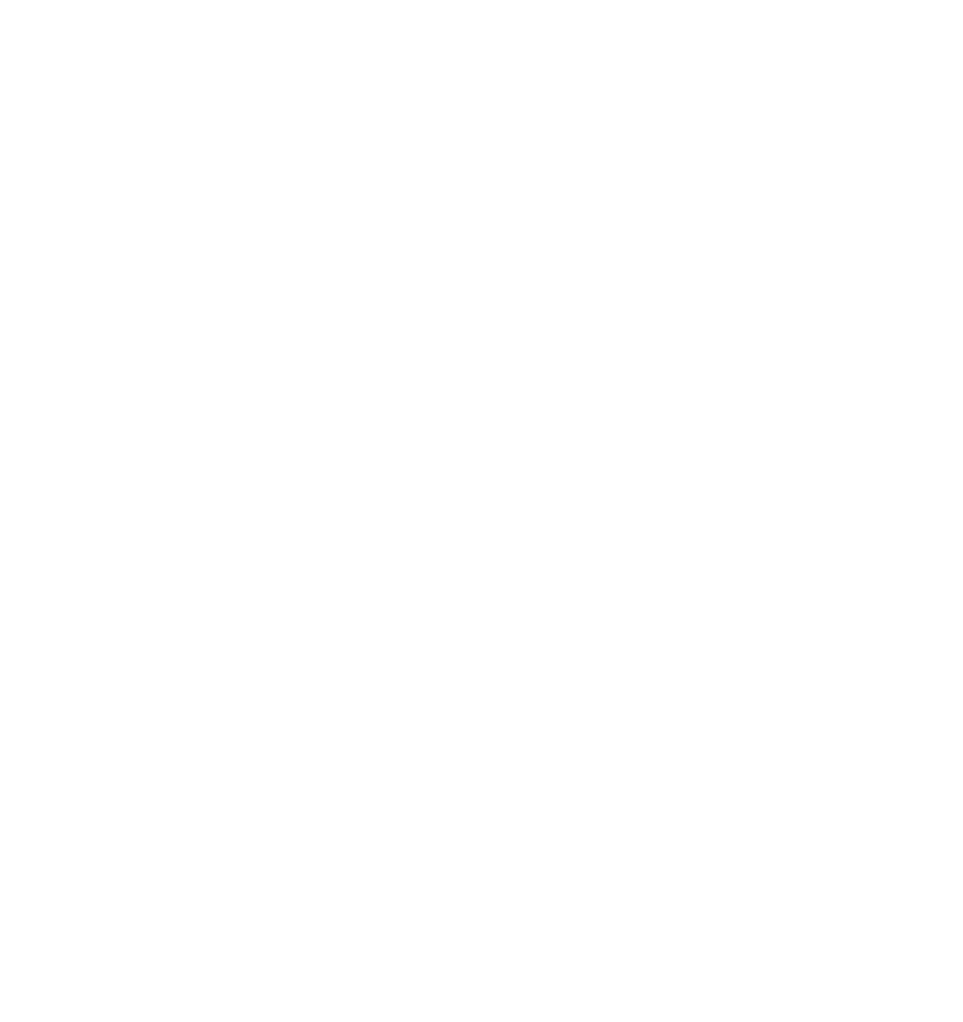
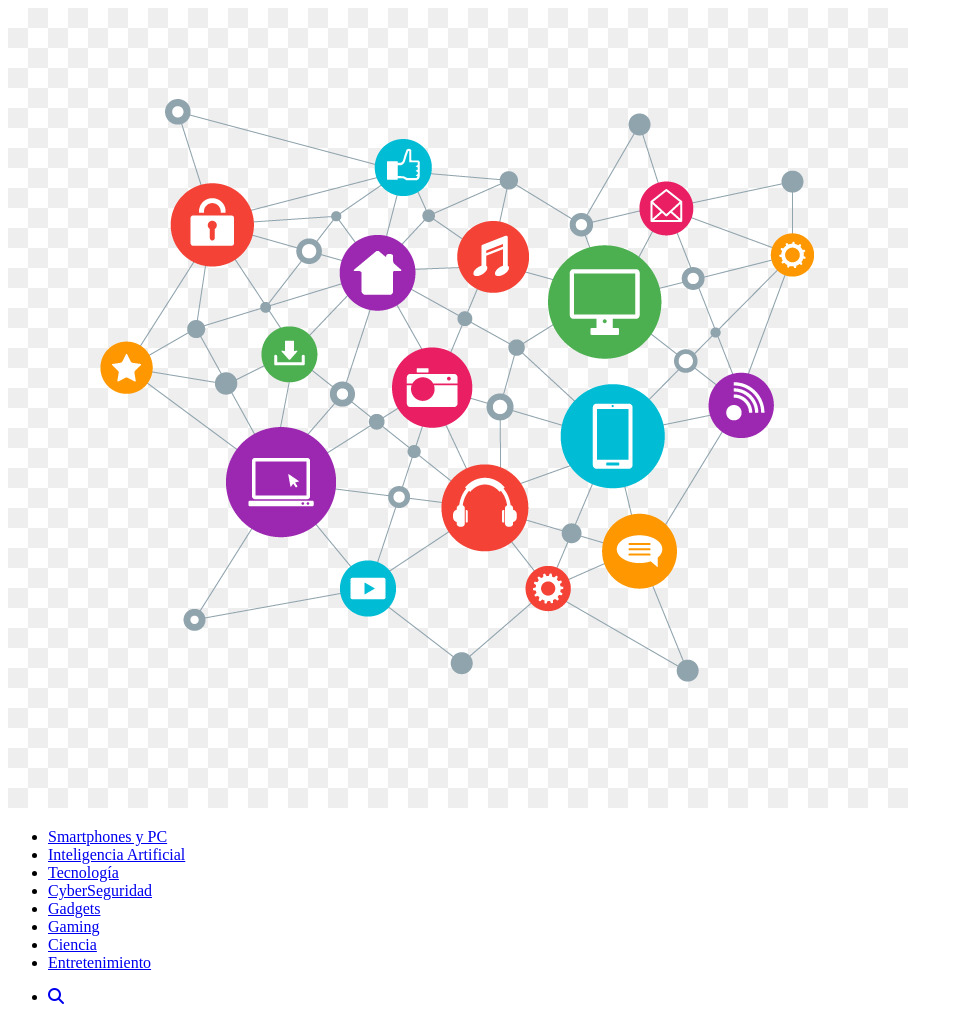
Before and after one commit to joker2207/Noticias_Sobre_Tecnologia, a plain HTML site: page index.html in a window 1280 px wide. Shown: the whole page, without its empty margins (0-963 px from the left). Before the commit the page ends 800 px from the top, so only its background shows below. Drawn offline with Linux system fonts and the light colour scheme.

Commit message:
realizando los nav

```diff
--- a/index.html
+++ b/index.html
@@ -6,16 +6,48 @@
     <meta http-equiv="X-UA-Compatible" content="IE=edge">
     <meta name="viewport" content="width=device-width, initial-scale=1.0">
     <title>Noticias sobre Tecnología</title>
-</head>
+    <!--Font-->
+    <link rel="stylesheet" href="https://cdnjs.cloudflare.com/ajax/libs/font-awesome/6.4.0/css/all.min.css" </head>
 
 <body>
     <div class="container">
         <nav class="nav-main">
-
+            <img src="img/icono_tecnologia.jpg" alt="TechNews LOGO" class="nav-brand">
+            <ul class="nav-menu">
+                <li>
+                    <a href="#">Smartphones y PC</a>
+                </li>
+                <li>
+                    <a href="#">Inteligencia Artificial</a>
+                </li>
+                <li>
+                    <a href="#">Tecnología</a>
+                </li>
+                <li>
+                    <a href="#">CyberSeguridad</a>
+                </li>
+                <li>
+                    <a href="#">Gadgets</a>
+                </li>
+                <li>
+                    <a href="#">Gaming</a>
+                </li>
+                <li>
+                    <a href="#">Ciencia</a>
+                </li>
+                <li>
+                    <a href="#">Entretenimiento</a>
+                </li>
+            </ul>
+            <ul class="nav-menu-right">
+                <li>
+                    <a href="#">
+                        <i class="fa-solid fa-magnifying-glass"></i>
+                    </a>
+                </li>
+            </ul>
         </nav>
     </div>
-
-
 </body>
 
 </html>
```
Also changed, not shown: img/icono_news.png (added), img/icono_tecnologia.jpg (added).
